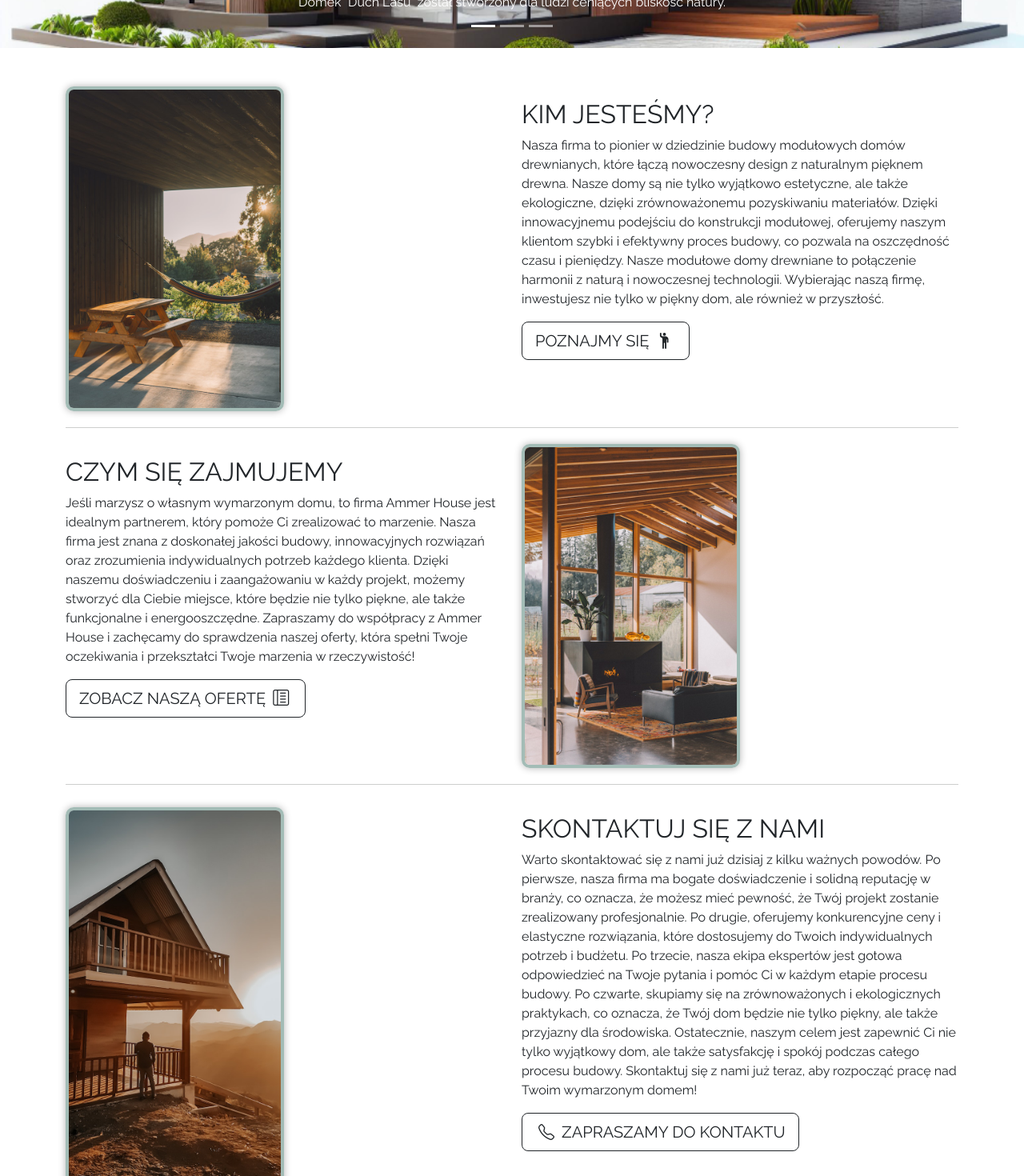
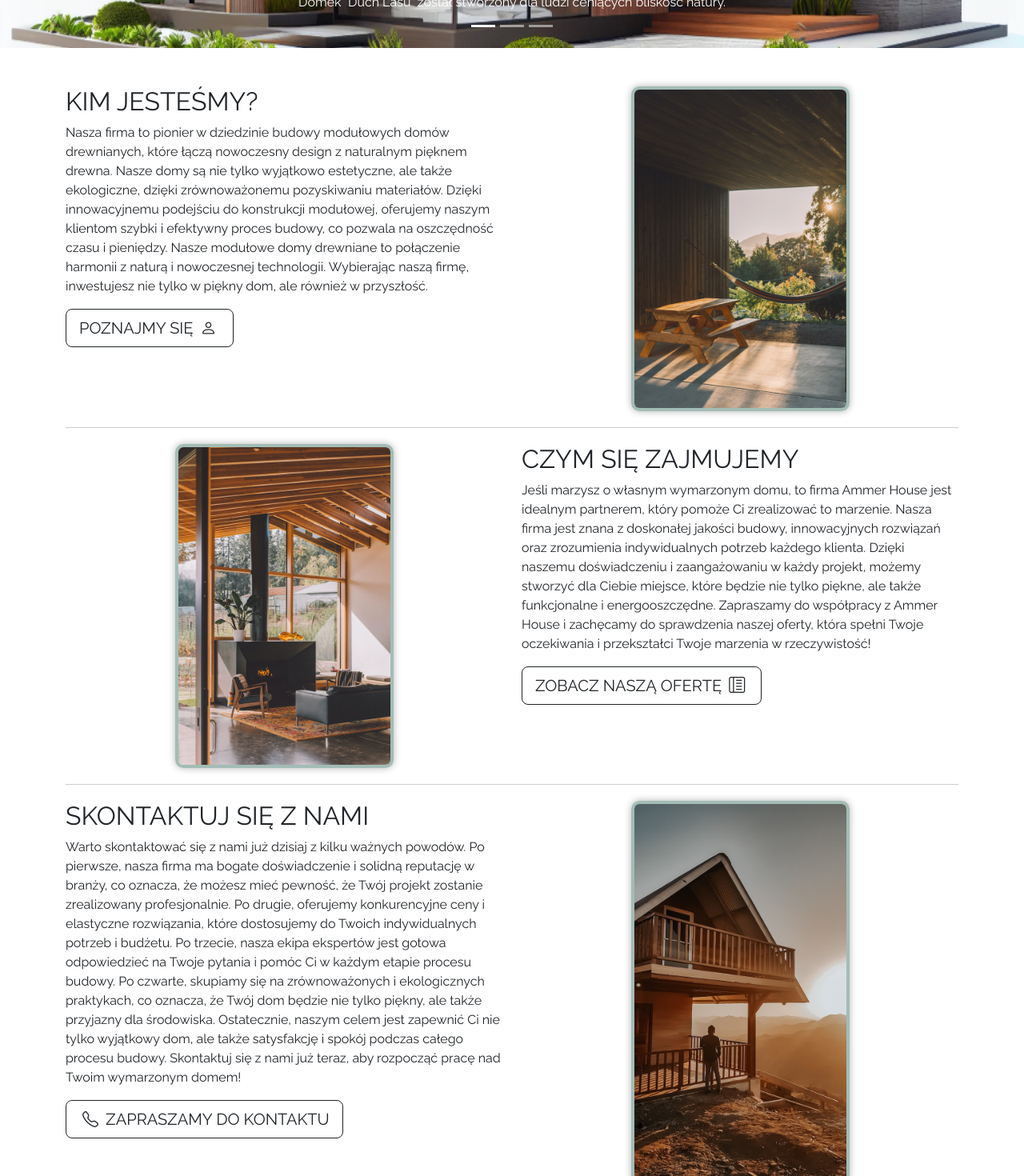
Before and after one commit to Klewiu/house-site-app, an Angular app: page / in a window 1280 px wide. Shown: the part 600-2070 px from the top of the page at 80% size. Built offline with nearby package versions, Linux system fonts and the light colour scheme.

Commit message:
reordering of homepage elements

```diff
--- a/src/app/pages/home/home.component.html
+++ b/src/app/pages/home/home.component.html
@@ -2,9 +2,6 @@
   <!-- ROW 1 -->
   <div class="row mt-3">
     <div class="col-md-6">
-      <img src="assets\images\1.jpg" alt="Image 1" class="img-fluid img-zoom img-full-width classy-border" />
-    </div>
-    <div class="col-md-6 mt-3">
       <h2>KIM JESTEŚMY?</h2>
       <p>
         Nasza firma to pionier w dziedzinie budowy modułowych domów drewnianych,
@@ -17,18 +14,18 @@
         technologii. Wybierając naszą firmę, inwestujesz nie tylko w piękny dom,
         ale również w przyszłość.
       </p>
-      <button class="btn btn-outline-dark btn-lg" routerLink="/about-us">POZNAJMY SIĘ
-        <i class="bi bi-person-raised-hand px-1"></i>
+      <button class="btn btn-outline-dark btn-lg mb-3" routerLink="/about-us">POZNAJMY SIĘ
+        <i class="bi bi-person px-1"></i>
       </button>
+    </div>
+    <div class="col-md-6">
+      <img src="assets\images\1.jpg" alt="Image 1" class="img-fluid img-zoom img-full-width classy-border mx-auto d-block"/>
     </div>
   </div>
   <hr class="separator-line">
   <!-- ROW 2 -->
   <div class="row mt-3">
     <div class="col-md-6 order-md-2">
-      <img src="assets\images\2.jpg" alt="Image 2" class="img-fluid img-zoom img-full-width classy-border"/>
-    </div>
-    <div class="col-md-6 order-md-1 mt-3">
       <h2>CZYM SIĘ ZAJMUJEMY</h2>
       <p>
         Jeśli marzysz o własnym wymarzonym domu, to firma Ammer House jest
@@ -41,18 +38,18 @@
         sprawdzenia naszej oferty, która spełni Twoje oczekiwania i przekształci
         Twoje marzenia w rzeczywistość!
       </p>
-      <button class="btn btn-outline-dark btn-lg" routerLink="/offer">ZOBACZ NASZĄ OFERTĘ
+      <button class="btn btn-outline-dark btn-lg mb-3" routerLink="/offer">ZOBACZ NASZĄ OFERTĘ
         <i class="bi bi-layout-text-sidebar-reverse px-1"></i>
       </button>
+    </div>
+    <div class="col-md-6 order-md-1">
+      <img src="assets\images\2.jpg" alt="Image 2" class="img-fluid img-zoom img-full-width classy-border mx-auto d-block"/>
     </div>
   </div>
   <hr class="separator-line">
   <!-- ROW 3 -->
   <div class="row mt-3">
-    <div class="col-md-6 mt-2">
-      <img src="assets\images\4.jpg" alt="Image 1" class="img-fluid img-zoom img-full-width classy-border"/>
-    </div>
-    <div class="col-md-6 mt-3">
+    <div class="col-md-6">
       <h2>SKONTAKTUJ SIĘ Z NAMI</h2>
       <p>
         Warto skontaktować się z nami już dzisiaj z kilku ważnych powodów. Po
@@ -69,11 +66,14 @@
         budowy. Skontaktuj się z nami już teraz, aby rozpocząć pracę nad Twoim
         wymarzonym domem!
       </p>
-      <button class="btn btn-outline-dark btn-lg" routerLink="/contact">
+      <button class="btn btn-outline-dark btn-lg mb-3" routerLink="/contact">
         <i class="bi bi-telephone px-1"></i>
         ZAPRASZAMY DO KONTAKTU
       </button>
     </div>
+    <div class="col-md-6">
+      <img src="assets\images\4.jpg" alt="Image 1" class="img-fluid img-zoom img-full-width classy-border mx-auto d-block"/>
+    </div>
   </div>
   <hr class="separator-line">
 </div>
```
